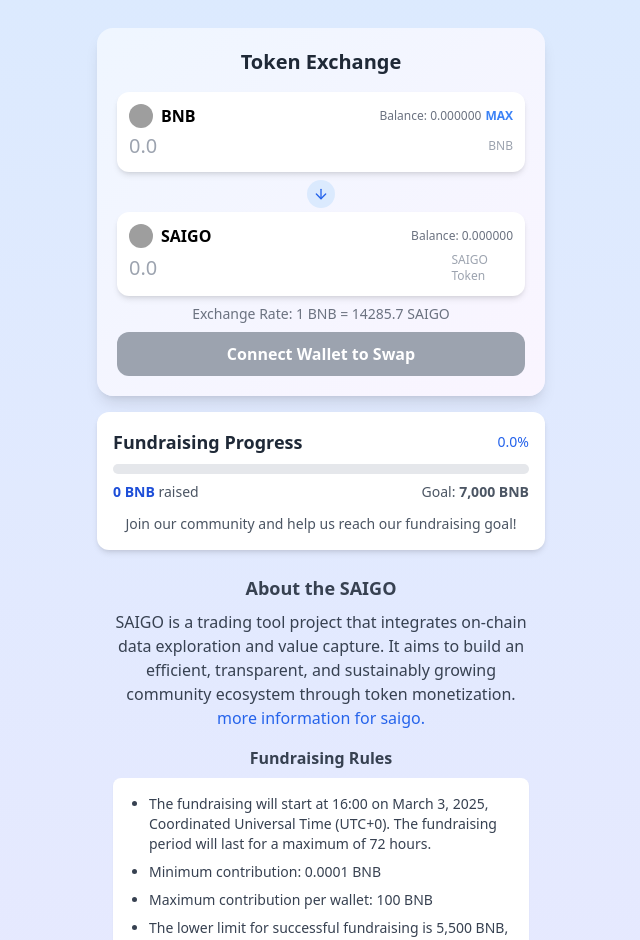
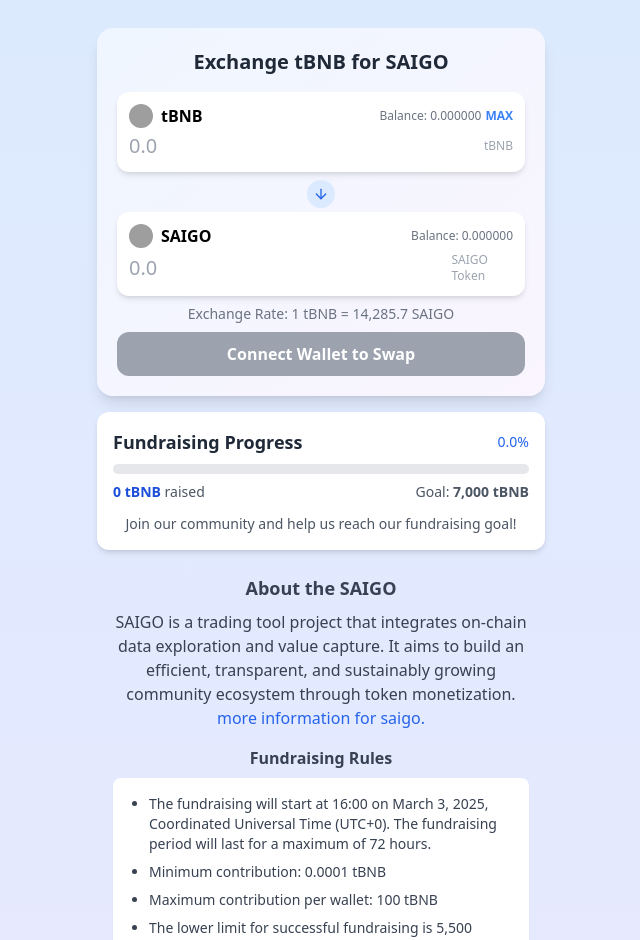
Before and after one commit to mmm-saigo/saigo-funding-page, a React (Vite) app: page / in a window 1280 px wide. Shown: the part 100-1040 px from the top of the page, without its empty margins (319-959 px from the left). Built offline with nearby package versions, Linux system fonts and the light colour scheme; grey boxes are pictures that could not be loaded.

Commit message:
display tBNB for testnet

```diff
--- a/src/App.tsx
+++ b/src/App.tsx
@@ -6,7 +6,7 @@ import WalletButton from './components/WalletButton';
 import ExchangeCard from './components/ExchangeCard';
 import FundraisingProgress from './components/FundraisingProgress';
 import { useWallet } from './hooks/useWallet';
-import { CURRENT_NETWORK_ID, BNB_CHAIN_ID, BNB_TESTNET_CHAIN_ID } from './constants';
+import { CURRENT_NETWORK_ID, BNB_CHAIN_ID, BNB_TESTNET_CHAIN_ID, getCurrentNetworkCurrency } from './constants';
 
 declare global {
   interface Window {
@@ -30,6 +30,9 @@ function App() {
       ? "Binance Smart Chain"
       : "Binance Smart Chain Testnet";
   };
+
+  // 获取当前网络的原生代币符号
+  const nativeCurrency = getCurrentNetworkCurrency();
 
   return (
     <div className="min-h-screen bg-gradient-to-b from-blue-100 to-purple-100 flex flex-col">
@@ -76,12 +79,12 @@ function App() {
             <div className="bg-white rounded-lg p-4 shadow-sm text-left">
               <ul className="list-disc pl-5 space-y-2 text-sm">
                 <li>The fundraising will start at 16:00 on March 3, 2025, Coordinated Universal Time (UTC+0). The fundraising period will last for a maximum of 72 hours.</li>
-                <li>Minimum contribution: <span className="font-medium">0.0001 BNB</span></li>
-                <li>Maximum contribution per wallet: <span className="font-medium">100 BNB</span></li>
-                <li>The lower limit for successful fundraising is <span className="font-medium">5,500 BNB</span>, and the upper limit for successful fundraising is <span className="font-medium">7,000 BNB</span>. If the fundraising fails, all the BNB will be refunded. If the fundraising amount exceeds 7,000 BNB, the UI exchange function will be shut down, and the BNB that exceeds the amount and is transferred to the contract address will be refunded.</li>
+                <li>Minimum contribution: <span className="font-medium">0.0001 {nativeCurrency}</span></li>
+                <li>Maximum contribution per wallet: <span className="font-medium">100 {nativeCurrency}</span></li>
+                <li>The lower limit for successful fundraising is <span className="font-medium">5,500 {nativeCurrency}</span>, and the upper limit for successful fundraising is <span className="font-medium">7,000 {nativeCurrency}</span>. If the fundraising fails, all the {nativeCurrency} will be refunded. If the fundraising amount exceeds 7,000 {nativeCurrency}, the UI exchange function will be shut down, and the {nativeCurrency} that exceeds the amount and is transferred to the contract address will be refunded.</li>
                 <li>Tokens will be distributed in real time to the addresses that interact with the contract.</li>
                 <li>This fundraising corresponds to 10% of the total circulating supply of SAIGO. The funds raised will be used for the project's development, covering the expansion and maintenance of the technical team, as well as early - stage marketing and project promotion.</li>
-                <li>Users who participate in the exchange with an amount of 0.000303 BNB for the first time will share 1% of the fundraising incentives after the fundraising is successful.</li>
+                <li>Users who participate in the exchange with an amount of 0.000303 {nativeCurrency} for the first time will share 1% of the fundraising incentives after the fundraising is successful.</li>
                 <li>If KOLs and media initiate discussions or share relevant content, they will share 1% of the fundraising incentives based on the popularity of the discussions after the fundraising is successful. <a href="https://docs.google.com/forms/d/e/1FAIpQLSfj0uTSY2mx6JPEpfyE3uKa8ONGbDLYBAiD5MajbIWUeKzPyw/viewform?entry.2005620554=Your+name+on+the+social+platform.&entry.1045781291=xxxxxxxx@xx.com&entry.1065046570=0x*****************************" target="_blank" rel="noopener noreferrer" className="text-blue-600 hover:underline">KOL submission entry</a></li>
                 <li>Users from regions where the project is restricted by policies and regulations are not allowed to participate.</li>
                 <li>By participating, you agree to the <span className="text-blue-600 cursor-pointer">Terms and Conditions</span></li>
@@ -105,7 +108,7 @@ Tokens unlocked by the team will be released to the team's multi - signature add
               </div>
             </div>
 
-            <p className="text-sm text-gray-500 mt-4">Make sure you're connected to the Binance Smart Chain network to complete your exchange.</p>
+            <p className="text-sm text-gray-500 mt-4">Make sure you're connected to the {getNetworkName()} network to complete your exchange.</p>
           </div>
         </div>
       </main>
--- a/src/components/ExchangeCard.tsx
+++ b/src/components/ExchangeCard.tsx
@@ -4,7 +4,7 @@ import { ArrowDown, RefreshCw } from 'lucide-react';
 import { toast } from 'react-toastify';
 import TokenInput from './TokenInput';
 import { TokenInfo, WalletState } from '../types';
-import { EXCHANGE_RATE, TOKENS } from '../constants';
+import { EXCHANGE_RATE, TOKENS, getCurrentNetworkCurrency } from '../constants';
 import { useTokenBalance } from '../hooks/useTokenBalance';
 
 // Simple ERC20 ABI for token transfers
@@ -104,9 +104,12 @@ const ExchangeCard: React.FC<ExchangeCardProps> = ({ walletState }) => {
     }
   };
 
+  // 获取当前网络的原生代币符号
+  const nativeCurrency = getCurrentNetworkCurrency();
+
   return (
     <div className="bg-gradient-to-br from-blue-50 to-purple-50 p-5 rounded-2xl shadow-lg max-w-md w-full">
-      <h2 className="text-xl font-bold text-center mb-4 text-gray-800">Token Exchange</h2>
+      <h2 className="text-xl font-bold text-center mb-4 text-gray-800">Exchange {nativeCurrency} for SAIGO</h2>
 
       <TokenInput
         token={fromToken}
@@ -130,7 +133,7 @@ const ExchangeCard: React.FC<ExchangeCardProps> = ({ walletState }) => {
       />
 
       <div className="text-center text-sm text-gray-500 my-2">
-        Exchange Rate: 1 BNB = {EXCHANGE_RATE} SAIGO
+        Exchange Rate: 1 {nativeCurrency} = {EXCHANGE_RATE.toLocaleString()} SAIGO
       </div>
 
       <button
@@ -152,7 +155,7 @@ const ExchangeCard: React.FC<ExchangeCardProps> = ({ walletState }) => {
         ) : !fromAmount ? (
           "Enter an amount"
         ) : (
-          "Swap BNB for SAIGO"
+          `Swap ${nativeCurrency} for SAIGO`
         )}
       </button>
     </div>
--- a/src/components/FundraisingProgress.tsx
+++ b/src/components/FundraisingProgress.tsx
@@ -1,5 +1,5 @@
 import React from 'react';
-import { FUNDRAISING_GOAL, FUNDRAISING_CURRENT } from '../constants';
+import { FUNDRAISING_GOAL, FUNDRAISING_CURRENT, getCurrentNetworkCurrency } from '../constants';
 
 interface FundraisingProgressProps {
   className?: string;
@@ -9,6 +9,9 @@ const FundraisingProgress: React.FC<FundraisingProgressProps> = ({ className = '
   const progressPercentage = Math.min((FUNDRAISING_CURRENT / FUNDRAISING_GOAL) * 100, 100);
   const formattedCurrent = FUNDRAISING_CURRENT.toLocaleString();
   const formattedGoal = FUNDRAISING_GOAL.toLocaleString();
+
+  // 获取当前网络的原生代币符号
+  const nativeCurrency = getCurrentNetworkCurrency();
 
   return (
     <div className={`bg-white rounded-xl shadow-md p-4 w-full max-w-md ${className}`}>
@@ -28,10 +31,10 @@ const FundraisingProgress: React.FC<FundraisingProgressProps> = ({ className = '
 
       <div className="flex justify-between text-sm">
         <span className="text-gray-600">
-          <span className="font-semibold text-blue-700">{formattedCurrent} BNB</span> raised
+          <span className="font-semibold text-blue-700">{formattedCurrent} {nativeCurrency}</span> raised
         </span>
         <span className="text-gray-600">
-          Goal: <span className="font-semibold">{formattedGoal} BNB</span>
+          Goal: <span className="font-semibold">{formattedGoal} {nativeCurrency}</span>
         </span>
       </div>
 
--- a/src/constants.ts
+++ b/src/constants.ts
@@ -36,10 +36,16 @@ export const NETWORK_CONFIG = {
 
 export const SAIGO_CONTRACT_ADDRESS = "0x1234567890123456789012345678901234567890"; // Replace with actual contract address
 
+// 获取当前网络的原生代币符号
+export const getCurrentNetworkCurrency = () => {
+  return NETWORK_CONFIG[CURRENT_NETWORK_ID].nativeCurrency.symbol;
+};
+
+// 更新 TOKENS 对象以使用当前网络的原生代币符号
 export const TOKENS: Record<string, TokenInfo> = {
   BNB: {
-    symbol: "BNB",
-    name: "BNB",
+    symbol: getCurrentNetworkCurrency(),
+    name: getCurrentNetworkCurrency(),
     decimals: 18,
     logoUrl: "https://cryptologos.cc/logos/bnb-bnb-logo.png",
   },
```
